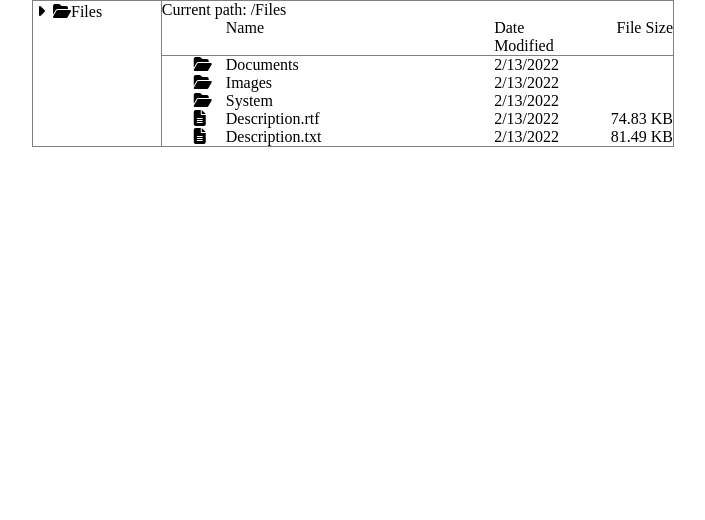
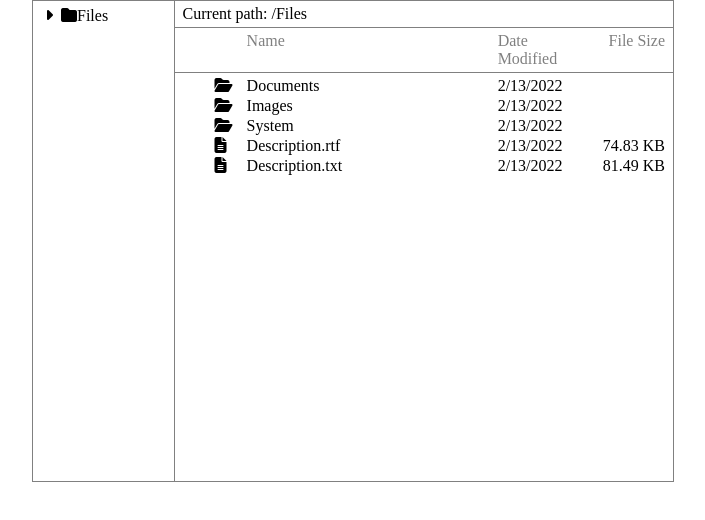
Before and after one commit to adwydman/file-system-ui, a website with bundled scripts: page index.html in a window 1280 px wide. Both pictures are taken after a click on the icon 329 px from the left and 11 px from the top of the page. Shown: the whole page, without its empty margins (287-992 px from the left). Built offline with nearby package versions, Linux system fonts and the light colour scheme.

Commit message:
Fix styles

```diff
--- a/index.html
+++ b/index.html
@@ -9,20 +9,20 @@
 </head>
 <body>
   <div class="main">
-    <div class="left-panel"></div>
+    <div class="left-panel panel-padding"></div>
     <div class="right-panel">
-      <div class="current-path-container">
+      <div class="panel-padding">
         Current path:
         <span class="current-path"></span>
       </div>
-      <div class="header">
+      <div class="header panel-padding">
         <div class="row">
           <div class="cell cell-3">Name</div>
           <div class="cell cell-1">Date Modified</div>
           <div class="cell cell-1 cell-numeric">File Size</div>
         </div>
       </div>
-      <div class="body">
+      <div class="body panel-padding">
       </div>
     </div>
   </div>
--- a/src/renderers/renderList.js
+++ b/src/renderers/renderList.js
@@ -21,17 +21,14 @@ const createListElement = (parentEl, node) => {
   const documentNameWrapper = createHtmlElement({
     tagName: TAGS.DIV,
     cssClasses: [
-      'node',
       'cell',
       'cell-3',
-      'document-wrapper',
-      'clickable'
+      'document-wrapper'
     ],
     children: [
       documentIcon,
       documentName
-    ],
-    node: node
+    ]
   })
 
   const dateModified = createHtmlElement({
@@ -55,12 +52,13 @@ const createListElement = (parentEl, node) => {
 
   const row = createHtmlElement({
     tagName: TAGS.DIV,
-    cssClasses: [ 'row' ],
+    cssClasses: [ 'row', 'clickable', 'node' ],
     children: [
       documentNameWrapper,
       dateModified,
       size
-    ]
+    ],
+    node: node
   })
 
   parentEl.appendChild(row);
@@ -74,15 +72,14 @@ const createGoUpEntry = (parentEl) => {
       'node',
       'cell',
       'cell-3',
-      'document-wrapper',
-      'clickable'
+      'document-wrapper'
     ],
     node: null
   })
 
   const row = createHtmlElement({
     tagName: TAGS.DIV,
-    cssClasses: [ 'row' ],
+    cssClasses: [ 'row', 'clickable' ],
     children: [
       documentName
     ]
--- a/src/renderers/renderTree.js
+++ b/src/renderers/renderTree.js
@@ -4,7 +4,7 @@ import {
 } from './utils';
 
 const onChevronClick = (dependencies) => {
-  const { childContainer } = dependencies
+  const { childContainer, folderIcon } = dependencies
 
   return function(event) {
     event.stopPropagation();
@@ -12,11 +12,17 @@ const onChevronClick = (dependencies) => {
 
     if (displayStatus === 'none') {
       this.classList.remove('fa-caret-right');
-      this.classList.add('fa-caret-down')
+      this.classList.add('fa-caret-down');
+      folderIcon.classList.add('fa-folder-open');
+      folderIcon.classList.remove('fa-folder');
+
       childContainer.style.display = 'block';
     } else {
-      this.classList.add('fa-caret-right')
+      this.classList.add('fa-caret-right');
       this.classList.remove('fa-caret-down');
+      folderIcon.classList.add('fa-folder');
+      folderIcon.classList.remove('fa-folder-open');
+
       childContainer.style.display = 'none';
     }
   }
@@ -24,7 +30,7 @@ const onChevronClick = (dependencies) => {
 
 const createTreeElement = (parentEl, node) => {
   const childContainer = createHtmlElement({ tagName: TAGS.DIV, cssClasses: ['children'] })
-  const textContainer = createHtmlElement({ tagName: TAGS.DIV, cssClasses: ['text-container', 'clickable']})
+  const textContainer = createHtmlElement({ tagName: TAGS.DIV, cssClasses: ['text-container', 'clickable'] })
   const text = createHtmlElement({ tagName: TAGS.DIV, cssClasses: ['tree-text'], text: node.name })
 
   const folderIcon = createHtmlElement({
@@ -37,7 +43,7 @@ const createTreeElement = (parentEl, node) => {
       tagName: TAGS.I,
       cssClasses: ['fa-solid', 'fa-caret-down', 'chevron']
     });
-    chevron.addEventListener('click', onChevronClick({ childContainer }));
+    chevron.addEventListener('click', onChevronClick({ childContainer, folderIcon }));
 
     textContainer.appendChild(chevron);
   }
--- a/styles.css
+++ b/styles.css
@@ -14,10 +14,19 @@
   background-color: var(--secondary-color);
 }
 
+.active {
+  background-color: var(--secondary-color);
+}
+
+.panel-padding {
+  padding: 0.25rem 0.5rem;
+}
+
 .main {
   display: flex;
   justify-content: center;
   width: 50%;
+  height: 30rem;
   margin: 0 auto;
   border: 1px solid var(--primary-color);
 }
@@ -44,10 +53,26 @@
   left: -2rem;
 }
 
+.right-panel .row {
+  display: flex;
+}
+
+.right-panel .body .row {
+  padding-bottom: 0.125rem;
+}
+
+.right-panel .body .row:last-child {
+  padding-bottom: 0;
+}
+
 .text-container {
   display: flex;
   position: relative;
   padding: 0.125rem 0.25rem;
+}
+
+.text-container:target {
+  background-color: var(--secondary-color);
 }
 
 .chevron {
@@ -59,12 +84,10 @@
   cursor: pointer;
 }
 
-.row {
-  display: flex;
-}
-
 .header {
+  border-top: 1px solid var(--primary-color);
   border-bottom: 1px solid var(--primary-color);
+  color: var(--primary-color);
 }
 
 .row .cell-3 {
```
Also changed, not shown: src/renderers/utils.js (line endings or trailing spaces).
